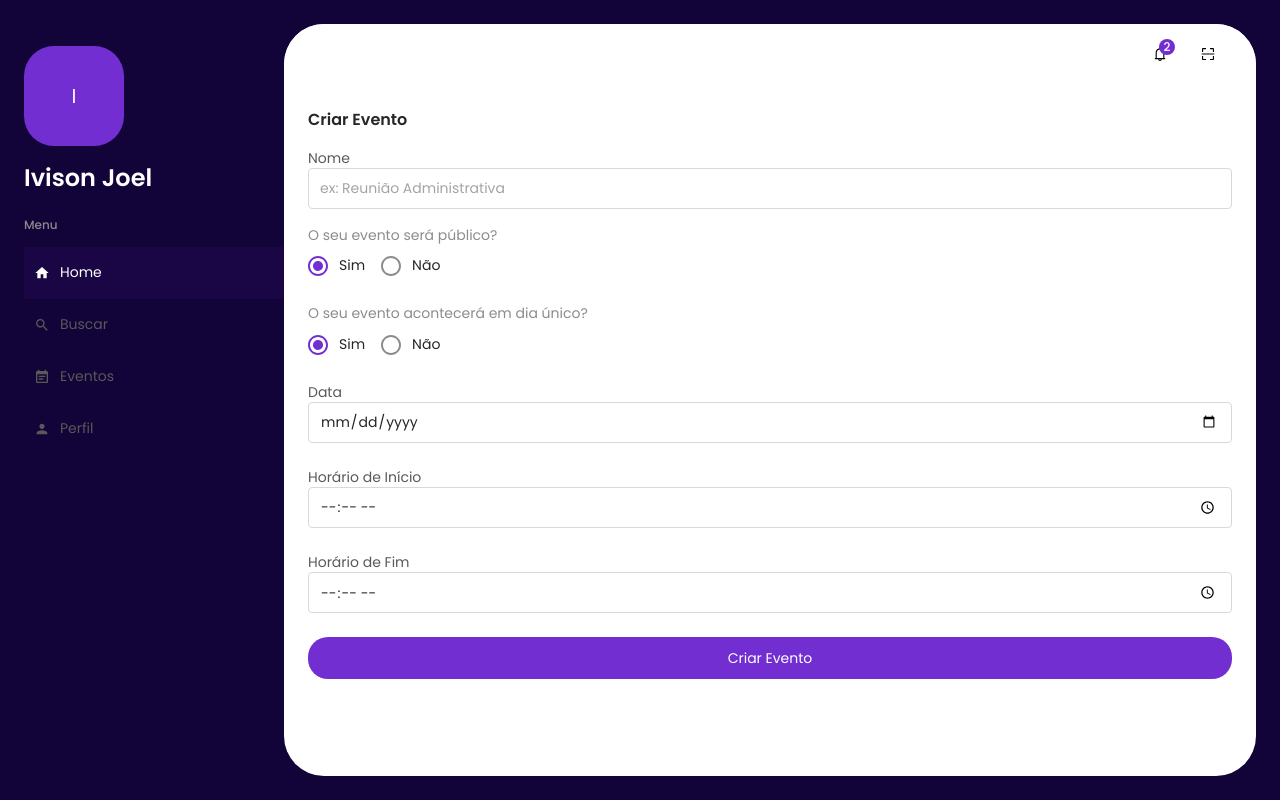
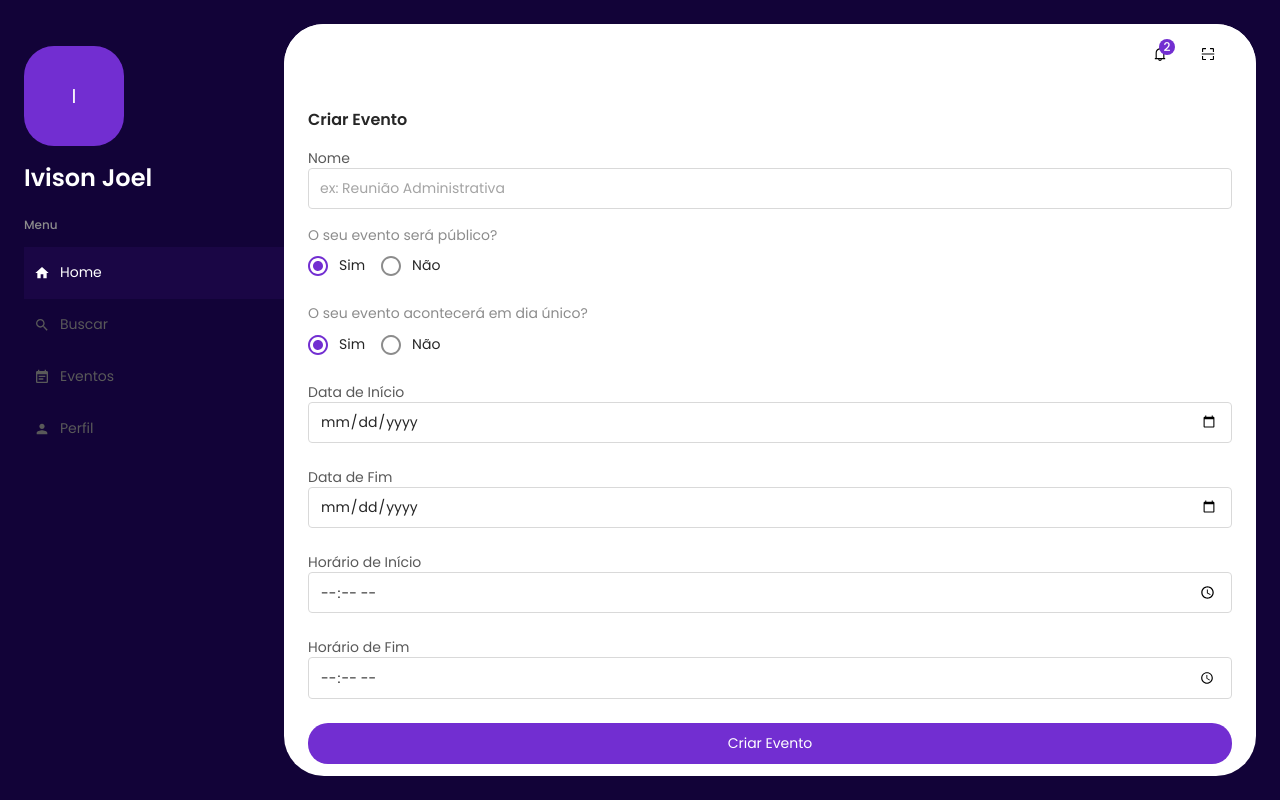
Before and after one commit to Ivisonj/IEvent-Frontend, a Next.js app in the folder ievent-frontend/: page /user/create-event in a window 1280 px wide. Built offline with nearby package versions, Linux system fonts and the light colour scheme; a web font is replaced by a local one.

Commit message:
feat: end date input creation

```diff
--- a/ievent-frontend/src/app/user/create-event/createEventForm.tsx
+++ b/ievent-frontend/src/app/user/create-event/createEventForm.tsx
@@ -1,6 +1,5 @@
 'use client'
 import * as React from 'react'
-import { IMaskInput } from 'react-imask'
 import { useForm, Controller } from 'react-hook-form'
 import { zodResolver } from '@hookform/resolvers/zod'
 import z from 'zod'
@@ -42,27 +41,30 @@ const createEventFormSchema = z.object({
     friday: z.boolean(),
     saturday: z.boolean(),
   }),
-  date: z.coerce
+  startDate: z.coerce
     .date()
     .min(new Date(yesterdayDate), { message: 'Data inválida' }),
-  start_time: z.string().refine(
+  endDate: z.coerce
+    .date()
+    .min(new Date(yesterdayDate), { message: 'Data inválida' }),
+  startTime: z.string().refine(
     (value) => {
       const [hours, minutes] = value.split(':').map(Number)
       return hours >= 0 && hours <= 23 && minutes >= 0 && minutes <= 59
     },
     {
       message: 'Hora inválida',
-      path: ['start_time'],
+      path: ['startTime'],
     },
   ),
-  end_time: z.string().refine(
+  endTime: z.string().refine(
     (value) => {
       const [hours, minutes] = value.split(':').map(Number)
       return hours >= 0 && hours <= 23 && minutes >= 0 && minutes <= 59
     },
     {
       message: 'Hora inválida',
-      path: ['end_time'],
+      path: ['endTime'],
     },
   ),
 })
@@ -76,7 +78,6 @@ const CreateEventForm = () => {
     watch,
     handleSubmit,
     formState: { errors },
-    setValue,
   } = useForm<createEventFormData>({
     resolver: zodResolver(createEventFormSchema),
     defaultValues: {
@@ -259,37 +260,51 @@ const CreateEventForm = () => {
         </Box>
       )}
       <Box mb={3}>
-        <InputLabel htmlFor="date">Data</InputLabel>
+        <InputLabel htmlFor="startDate">Data de Início</InputLabel>
         <TextField
-          {...register('date')}
+          {...register('startDate')}
           fullWidth
-          id="date"
+          id="startDate"
           type="date"
-          name="date"
-          error={Boolean(errors.date)}
+          name="startDate"
+          error={Boolean(errors.startDate)}
         />
-        {errors.date && (
-          <FormHelperText error>{errors.date.message}</FormHelperText>
+        {errors.startDate && (
+          <FormHelperText error>{errors.startDate.message}</FormHelperText>
         )}
       </Box>
       <Box mb={3}>
-        <InputLabel htmlFor="start_time">Horário de Início</InputLabel>
+        <InputLabel htmlFor="endDate">Data de Fim</InputLabel>
         <TextField
-          {...register('start_time')}
+          {...register('endDate')}
           fullWidth
-          id="start_time"
+          id="endDate"
+          type="date"
+          name="endDate"
+          error={Boolean(errors.endDate)}
+        />
+        {errors.endDate && (
+          <FormHelperText error>{errors.endDate.message}</FormHelperText>
+        )}
+      </Box>
+      <Box mb={3}>
+        <InputLabel htmlFor="startTime">Horário de Início</InputLabel>
+        <TextField
+          {...register('startTime')}
+          fullWidth
+          id="startTime"
           type="time"
-          name="start_time"
+          name="startTime"
         />
       </Box>
       <Box mb={3}>
-        <InputLabel htmlFor="end_time">Horário de Fim</InputLabel>
+        <InputLabel htmlFor="endTime">Horário de Fim</InputLabel>
         <TextField
-          {...register('end_time')}
+          {...register('endTime')}
           fullWidth
-          id="end_time"
+          id="endTime"
           type="time"
-          name="end_time"
+          name="endTime"
         />
       </Box>
       <Box>
```
